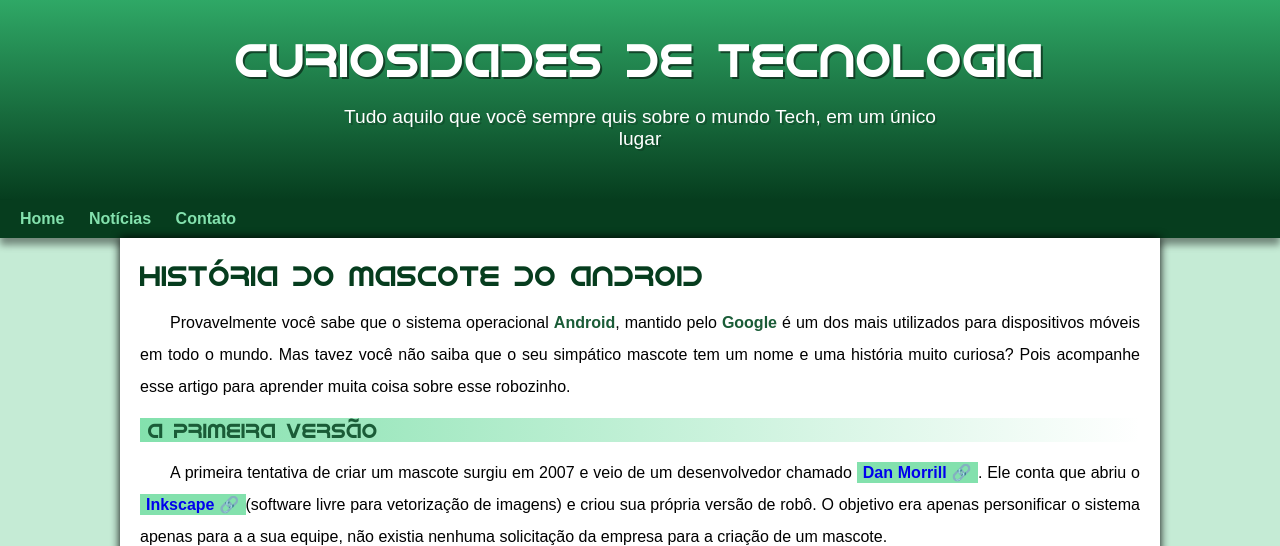
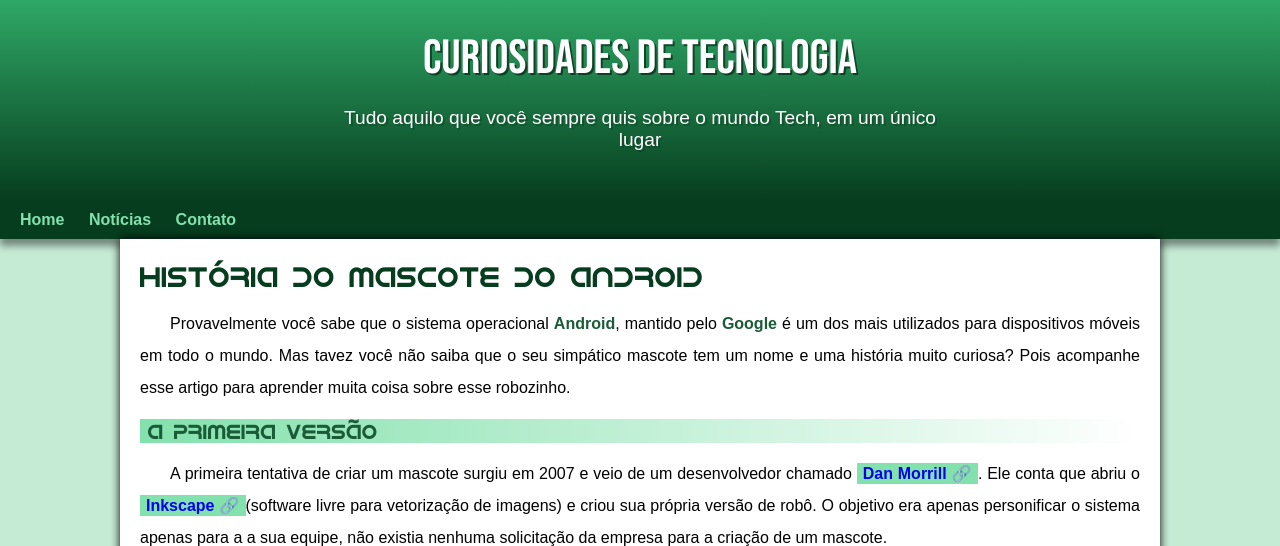
Before and after one commit to JeffApolinario/Projeto-Android, a plain HTML site: page index.html in a window 1280 px wide. Shown: the top 546 px of the page. Drawn offline with Linux system fonts and the light colour scheme.

Commit message:
Manutenção nas fontes dos títulos e subtítulos

```diff
--- a/home.css
+++ b/home.css
@@ -61,7 +61,7 @@ header  > h1 {
     color: white;
     margin-bottom: 20px;
     font-weight: normal;
-    font-family: var(--fonte-android);
+    font-family: var(--fonte-destaque);
     font-size: 3em;
     text-shadow: 2px 2px 0 rgba(0, 0, 0, 0.507);
 }
```
